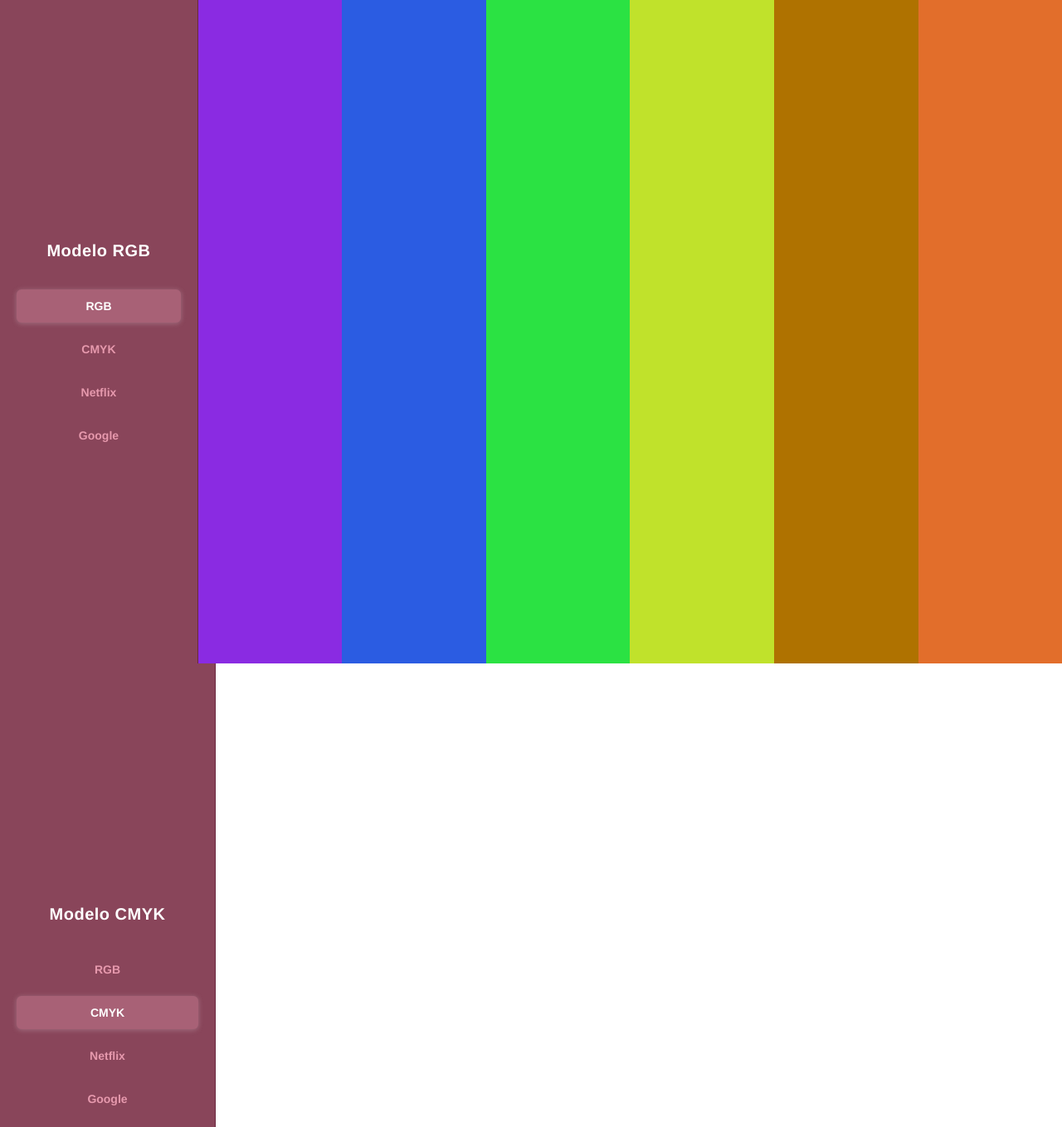
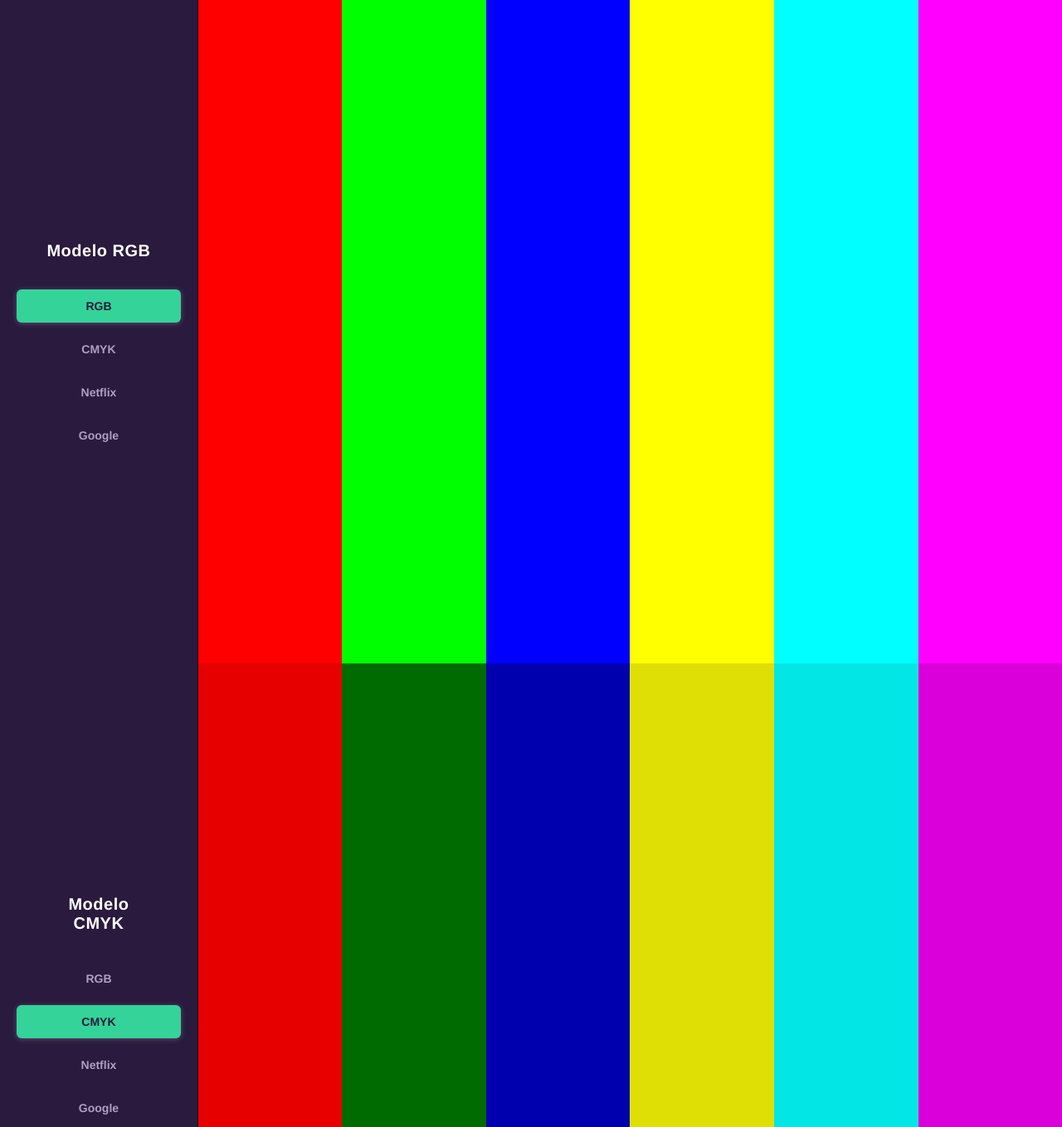
Before and after one commit to anacorrea-1/display_, a website: page modo_cores/modo-cores.html in a window 1280 px wide. Shown: the top 1359 px of the page at 83% size. Drawn offline with Linux system fonts and the light colour scheme.

Commit message:
ADD: variaveis no rgb e no cmyk

```diff
--- a/modo_cores/css/design-system.css
+++ b/modo_cores/css/design-system.css
@@ -1,13 +1,12 @@
 :root{
     /* Cores Globais da Interface (Menu Lateral) */
-    --ui-bg-sidebar: #89455a;
-    --ui-border: #6a283e;
+    --ui-bg-sidebar: #2a1a3d;
+    --ui-border: #1a1027;
     --ui-text-title: #ffffff;
-    --ui-text-link: #e699ad;
-    --ui-link-hover-bg: #6a283e;
-    --ui-link-active-bg: #a86176;
-    --ui-link-active-text: #ffffff;
-
+    --ui-text-link: #b09ec4;
+    --ui-link-hover-bg: #3a2654;
+    --ui-link-active-bg: #34d399;
+    --ui-link-active-text: #2a1a3d;
     /* Paleta do Sistema RGB */
     --color-rgb-1: rgb(255, 0, 0);
     --color-rgb-2: rgb(0, 255, 0);
--- a/modo_cores/css/global.css
+++ b/modo_cores/css/global.css
@@ -63,6 +63,8 @@
 }
 
 .color-section__link--active:hover{
+    /* Alterar o formato do elemento */
+    transform: scale(1.05);
 
 }
 
@@ -73,57 +75,63 @@
 /* RGB */
 
 .color-section__bar--rgb-1{
-background-color: blueviolet;
+background-color: var(--color-rgb-1);
 width: 15%;
 }
 
 .color-section__bar--rgb-2{
-background-color: rgb(43, 92, 226);
+background-color: var(--color-rgb-2);
 width: 15%;
 }
 
 .color-section__bar--rgb-3{
-background-color: rgb(43, 226, 67);
+background-color: var(--color-rgb-3);
 width: 15%;
 }
 
 .color-section__bar--rgb-4{
-background-color: rgb(192, 226, 43);
+background-color: var(--color-rgb-4);
 width: 15%;
 }
 
 .color-section__bar--rgb-5{
-background-color: rgb(175, 114, 0);
+background-color: var(--color-rgb-5);
 width: 15%;
 }
 
 .color-section__bar--rgb-6{
-background-color: rgb(226, 110, 43);
+background-color: var(--color-rgb-6);
 width: 15%;
 }
 
 /* CMYK */
 
 .color-section__bar--cmyk-1{
-
+    background-color: var(--color-cmyk-1);
+    width: 15%;
 }
 
 .color-section__bar--cmyk-2{
-
+    background-color: var(--color-cmyk-2);
+    width: 15%;
 }
 
 .color-section__bar--cmyk-3{
-
+    background-color: var(--color-cmyk-3);
+    width: 15%;
 }
 
 .color-section__bar--cmyk-4{
-
+    background-color: var(--color-cmyk-4);
+    width: 15%;
 }
 
 .color-section__bar--cmyk-5{
-
+    background-color: var(--color-cmyk-5);
+    width: 15%;
 }
 
 .color-section__bar--cmyk-6{
-
+    background-color: var(--color-cmyk-6);
+    width: 15%;
 }
```
